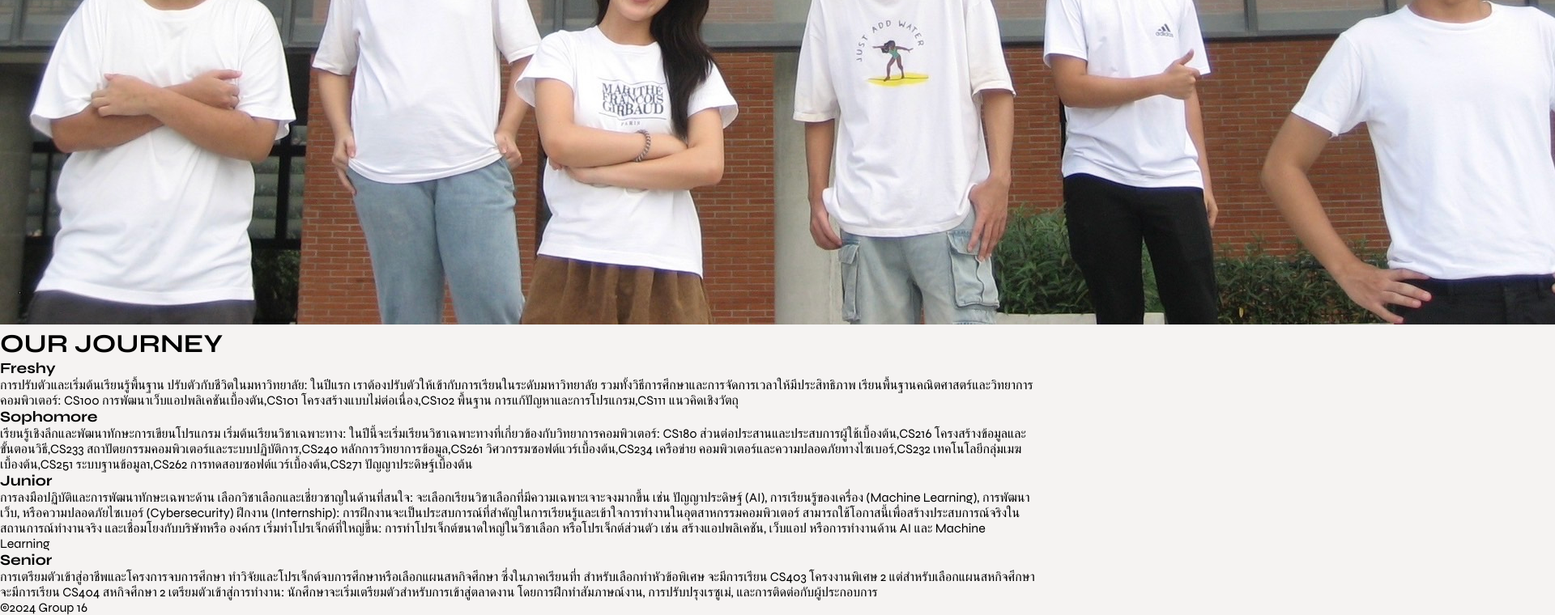
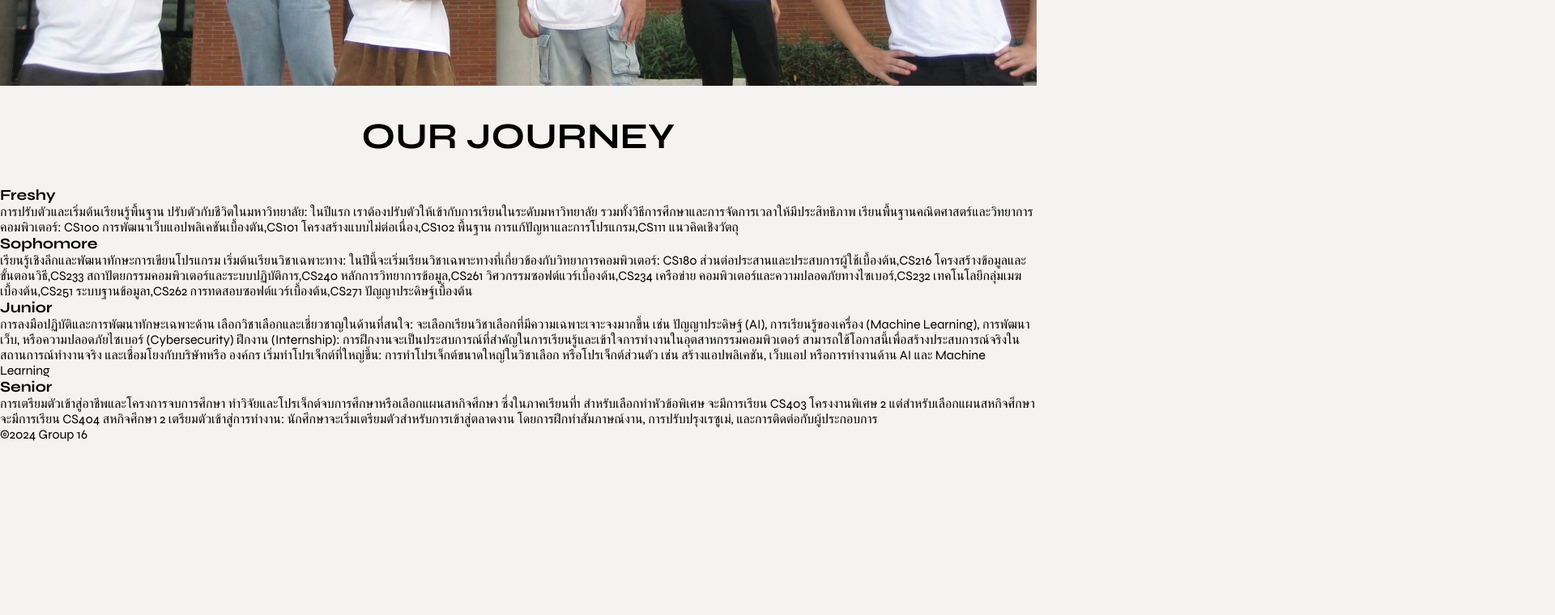
Before and after one commit to Nutsurang-Sawetphatrapong/G16_OurCSTUStories, a plain HTML site: page Journey.html in a window 1280 px wide. Shown: the part 520-1280 px from the top of the page at 81% size, 1920 px wide, since content can reach past the window. After the commit the page ends 1066 px from the top, so only its background shows below. Drawn offline with Linux system fonts and the light colour scheme; a web font is replaced by a local one.

Commit message:
add heading and allpicture

```diff
--- a/๋Journeystyle.css
+++ b/๋Journeystyle.css
@@ -79,3 +79,23 @@ body {
     box-shadow: 3px 3px 5px rgba(0, 0, 0, 0.3), 0 0 0 #fdfded; /* ลบเงาสีครีม */
     transform: translateY(-2px);
 }
+
+.OurJourney h1 { /* ข้อความ our journey */
+    color: rgb(0, 0, 0);
+    text-align: center;
+    font-size: 45px;
+    width: 100%;
+    padding: 10px;
+    margin-top: 25px;
+    margin-bottom: 25px;
+}
+
+.allpic{ /* รูปรวม */
+    display: flex;
+    justify-content: center;
+    align-items: center;
+}
+
+.allpic img{ /* รูปรวม */
+    width: 100%;
+}
```
